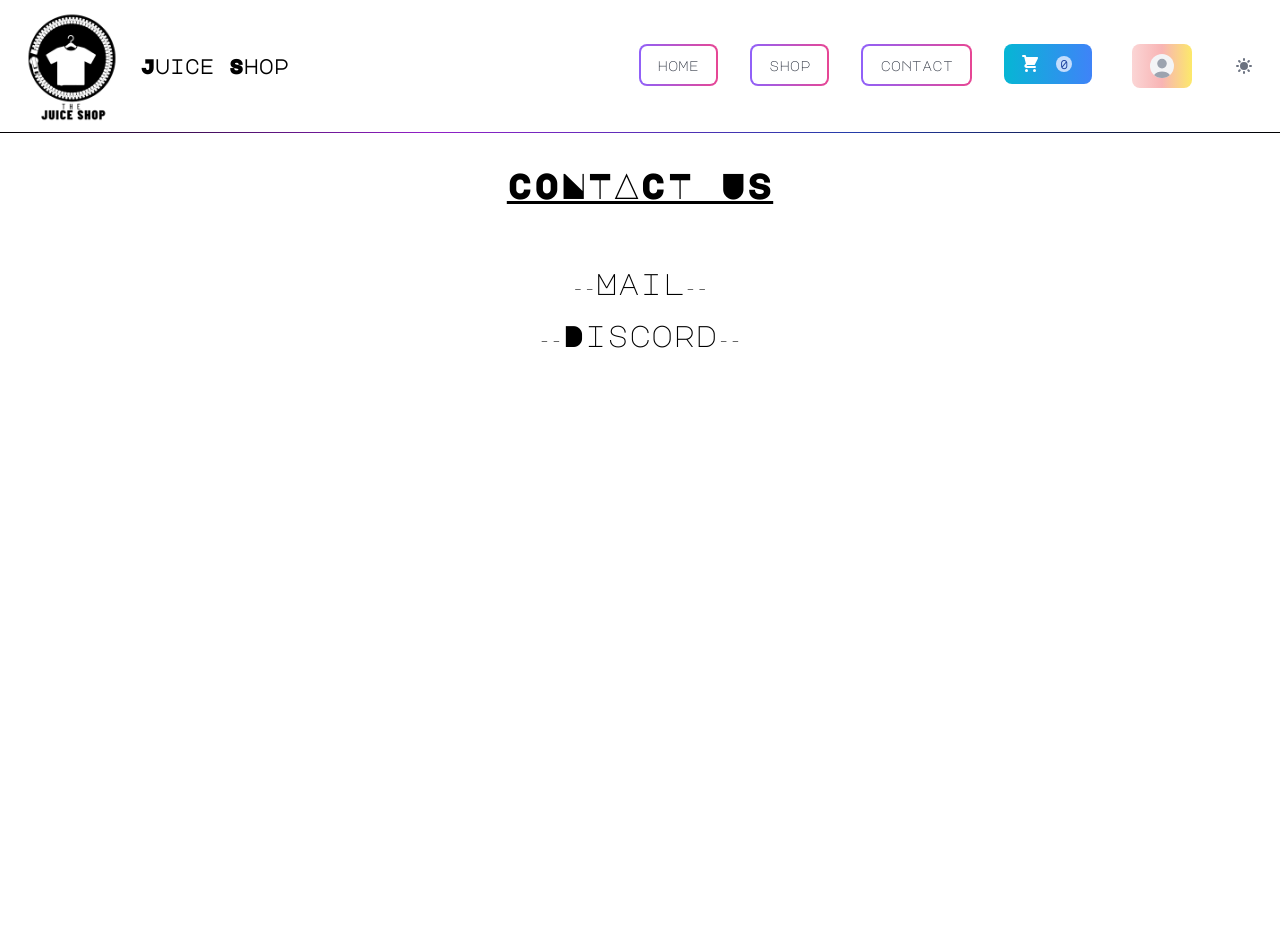
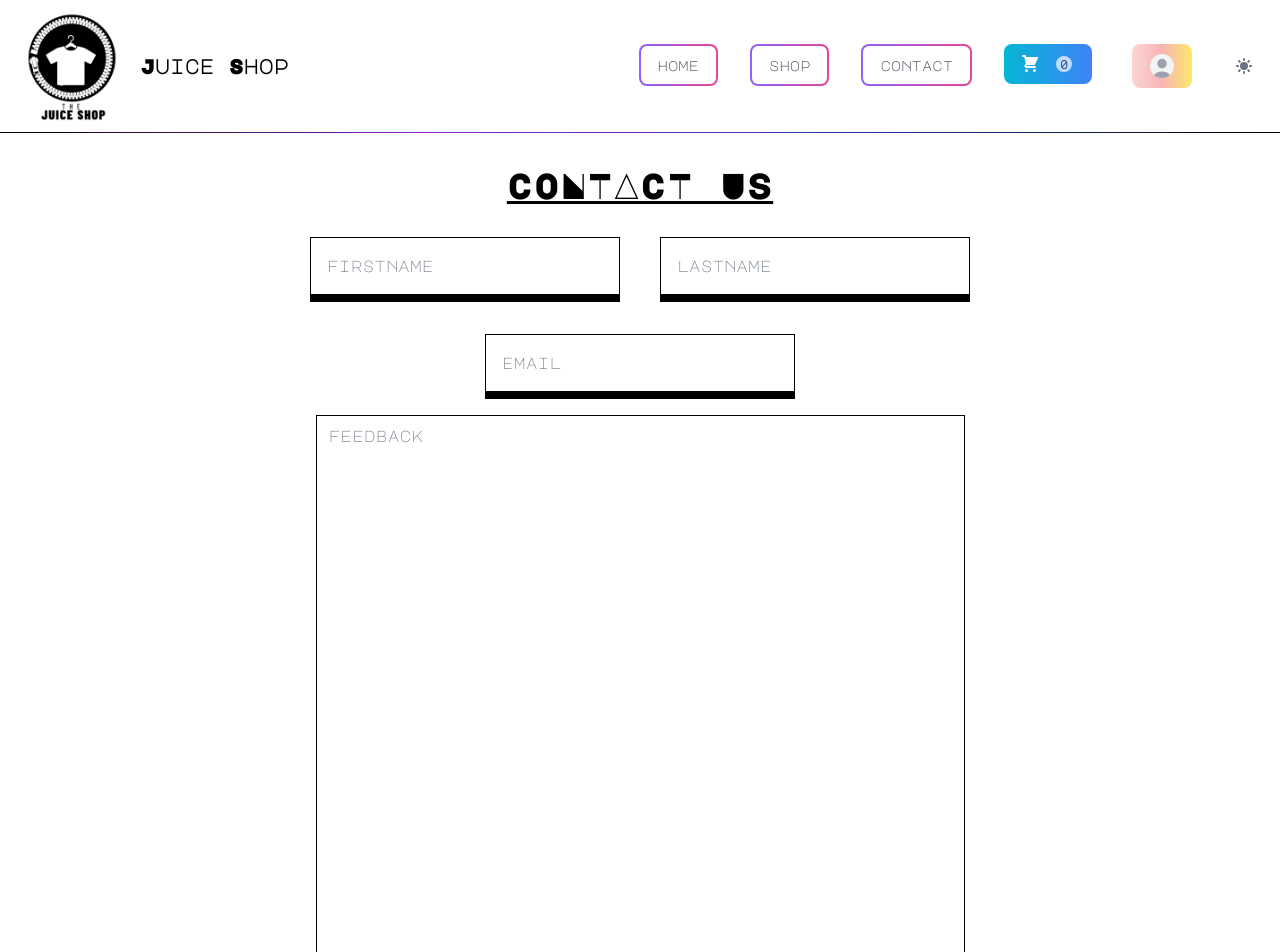
Before and after one commit to aditya8Raj/e-commerce-site, a React (Create React App) app: page /contact in a window 1280 px wide. Shown: the top 952 px of the page. Before the commit the page ends 800 px from the top, so only its background shows below. Built offline with nearby package versions, Linux system fonts and the light colour scheme.

Commit message:
project completed

```diff
--- a/src/components/Categories.jsx
+++ b/src/components/Categories.jsx
@@ -8,7 +8,7 @@ const Categories = () => {
       <div className="bg-white dark:bg-gray-800">
         <div className="flex flex-wrap justify-center">
           {/* 1st category - hats section */}
-          <div className="w-60 m-4 bg-white rounded-lg shadow-md dark:bg-gray-800 border-black border">
+          <div className="w-60 m-4 bg-white shadow-md dark:bg-gray-800 border-black border rounded-tl-xl rounded-br-xl">
             <img
               className="p-8 rounded-t-lg w-60 h-60 zoom"
               src="https://i.postimg.cc/K80vVscW/hats.png"
@@ -26,7 +26,7 @@ const Categories = () => {
             </div>
           </div>
           {/* 2nd category - jackets section */}
-          <div className="w-60 m-4 bg-white rounded-lg shadow-md dark:bg-gray-800 border-black border">
+          <div className="w-60 m-4 bg-white shadow-md dark:bg-gray-800 border-black border rounded-tl-xl rounded-br-xl">
             <img
               className="p-8 rounded-t-lg w-60 h-60 zoom"
               src="https://i.postimg.cc/xdYQ9J9h/jackets.png"
@@ -44,7 +44,7 @@ const Categories = () => {
             </div>
           </div>
           {/* 3rd category - sneakers section */}
-          <div className="w-60 m-4 bg-white rounded-lg shadow-md dark:bg-gray-800 border-black border">
+          <div className="w-60 m-4 bg-white shadow-md dark:bg-gray-800 border-black border rounded-tl-xl rounded-br-xl">
             <img
               className="p-8 rounded-t-lg w-60 h-60 zoom"
               src="https://i.postimg.cc/k5qtjd0V/sneakers.jpg"
@@ -62,7 +62,7 @@ const Categories = () => {
             </div>
           </div>
           {/* 4th category - formals section */}
-          <div className="w-60 m-4 bg-white rounded-lg shadow-md dark:bg-gray-800 border-black border">
+          <div className="w-60 m-4 bg-white shadow-md dark:bg-gray-800 border-black border rounded-tl-xl rounded-br-xl">
             <img
               className="p-8 rounded-t-lg w-60 h-60 zoom"
               src="https://i.postimg.cc/QCvcpxwp/formals.png"
@@ -80,7 +80,7 @@ const Categories = () => {
             </div>
           </div>
           {/* 5th category - joggers section */}
-          <div className="w-60 m-4 bg-white rounded-lg shadow-md dark:bg-gray-800 border-black border">
+          <div className="w-60 m-4 bg-white shadow-md dark:bg-gray-800 border-black border rounded-tl-xl rounded-br-xl">
             <img
               className="p-8 rounded-t-lg w-60 h-60 zoom"
               src="https://i.postimg.cc/gJxQQ1Rp/joggers.jpg"
@@ -98,7 +98,7 @@ const Categories = () => {
             </div>
           </div>
           {/* 6th category - hoodies section */}
-          <div className="w-60 m-4 bg-white rounded-lg shadow-md dark:bg-gray-800 border-black border">
+          <div className="w-60 m-4 bg-white shadow-md dark:bg-gray-800 border-black border rounded-tl-xl rounded-br-xl">
             <img
               className="p-8 rounded-t-lg w-60 h-60 zoom"
               src="https://i.postimg.cc/d3wbJw4j/hoodies.png"
@@ -120,7 +120,7 @@ const Categories = () => {
         </div>
         <div className="flex flex-wrap justify-center">
           {/* 7th category - women section */}
-          <div className="w-80 m-4 bg-white rounded-lg shadow-md dark:bg-gray-800 border-black border">
+          <div className="w-80 m-4 bg-white shadow-md dark:bg-gray-800 border-black border rounded-t-xl">
             <img
               className="p-8 rounded-t-lg "
               src="https://i.postimg.cc/xCjrHvmV/women.png"
@@ -138,7 +138,7 @@ const Categories = () => {
             </div>
           </div>
           {/* 8th category - mens section */}
-          <div className="w-80 m-4 bg-white rounded-lg shadow-md dark:bg-gray-800 border-black border">
+          <div className="w-80 m-4 bg-white shadow-md dark:bg-gray-800 border-black border rounded-t-xl">
             <img
               className="p-8 rounded-t-lg "
               src="https://i.postimg.cc/MKyB1DHK/men.jpg"
--- a/src/firebase/firebase.js
+++ /dev/null
@@ -1,59 +0,0 @@
-import { initializeApp } from "firebase/app";
-import {
-  getAuth,
-  signInWithRedirect,
-  signInWithPopup,
-  GoogleAuthProvider,
-} from "firebase/auth";
-import { getFirestore, doc, getDoc, setDoc } from "firebase/firestore";
-
-// Your web app's Firebase configuration
-const firebaseConfig = {
-  apiKey: "AIzaSyD86m2Zvr8nKKgR9dW6Pxqu4sjuznV79ok",
-  authDomain: "juice-shop-35e7b.firebaseapp.com",
-  projectId: "juice-shop-35e7b",
-  storageBucket: "juice-shop-35e7b.appspot.com",
-  messagingSenderId: "948078266694",
-  appId: "1:948078266694:web:ccf1aa3e963ed96d89bd47",
-};
-
-// Initialize Firebase
-const firebaseApp = initializeApp(firebaseConfig);
-
-const provider = new GoogleAuthProvider();
-
-provider.setCustomParameters({
-  prompt: "select_account",
-});
-
-export const auth = getAuth();
-export const signInWithGooglePopup = () => signInWithPopup(auth, provider);
-
-export const db = getFirestore();
-
-export const createUserDocumentFromAuth = async (userAuth) => {
-  const userDocRef = doc(db, "users", userAuth.uid);
-
-  console.log(userDocRef);
-
-  const userSnapshot = await getDoc(userDocRef);
-  console.log(userSnapshot);
-  console.log(userSnapshot.exists());
-
-  if (!userSnapshot.exists()) {
-    const { displayName, email } = userAuth;
-    const createdAt = new Date();
-
-    try {
-      await setDoc(userDocRef, {
-        displayName,
-        email,
-        createdAt,
-      });
-    } catch (error) {
-      console.log("error creating the user", error.message);
-    }
-  }
-
-  return userDocRef;
-};
--- a/src/pages/Contact.jsx
+++ b/src/pages/Contact.jsx
@@ -5,25 +5,38 @@ const Contact = () => {
   return (
     <>
       <Navbar />
-      <div className="bg-white dark:bg-gray-800 dark:text-white">
+      <div className="bg-white dark:bg-gray-800 dark:text-white pb-44">
         <h1 className="text-4xl pt-8 text-center underline">CONTACT US</h1>
-        <div className="flex flex-wrap p-10 pb-80 justify-center">
-          <div className="p-3 bg-white dark:bg-gray-800">
-            <div className="mail p-2 text-center">
-              <span>--</span>
-              <a href="mailto:aditya8raj000@gmail.com" className="text-3xl">
-                Mail
-              </a>
-              <span>--</span>
+        <div className="bg-white dark:bg-gray-800 dark:text-white">
+          <form>
+            <div className="flex justify-center gap-10 mt-8 mb-8">
+              <input
+                type="text"
+                placeholder="firstname"
+                className="p-4 bg-white dark:bg-gray-800 dark:text-white border-b-8 border-black"
+              />
+              <input
+                type="text"
+                placeholder="lastname"
+                className="p-4 bg-white dark:bg-gray-800 dark:text-white border-b-8 border-black"
+              />
             </div>
-            <div className="discord p-2 text-center">
-              <span>--</span>
-              <a href="https://discord.gg/hREy6mYrwx" className="text-3xl">
-                Discord
-              </a>
-              <span>--</span>
+            <div className="flex justify-center">
+              <input
+                type="email"
+                placeholder="email"
+                className="p-4 bg-white dark:bg-gray-800 dark:text-white border-b-8 border-black"
+              />
             </div>
-          </div>
+            <div className="flex justify-center m-4 ">
+              <textarea
+                cols="50"
+                rows="50"
+                placeholder="feedback"
+                className="bg-white dark:bg-gray-800 dark:text-white border-b-8 border-black"
+              />
+            </div>
+          </form>
         </div>
       </div>
     </>
--- a/src/pages/SignIn.jsx
+++ b/src/pages/SignIn.jsx
@@ -1,16 +1,7 @@
 import React from "react";
 import Navbar from "../components/Navbar";
-import {
-  signInWithGooglePopup,
-  createUserDocumentFromAuth,
-} from "../firebase/firebase";
 
 const SignIn = () => {
-  const logGoogleUser = async () => {
-    const { user } = await signInWithGooglePopup();
-    createUserDocumentFromAuth(user);
-  };
-
   return (
     <>
       <Navbar />
@@ -46,7 +37,6 @@ const SignIn = () => {
             <button
               type="button"
               className="text-black hover:text-white border-black hover:bg-black focus:ring-4 focus:outline-none focus:ring-black font-extrabold rounded-lg text-sm inline-flex dark:border-black dark:text-white dark:hover:text-white dark:hover:bg-black dark:focus:black border-2 pl-4 pt-2 pb-2 pr-4 text-center mr-2 mb-2 ml-4"
-              onClick={logGoogleUser}
             >
               sign in with google
             </button>
@@ -98,5 +88,4 @@ const SignIn = () => {
     </>
   );
 };
-
 export default SignIn;
```
